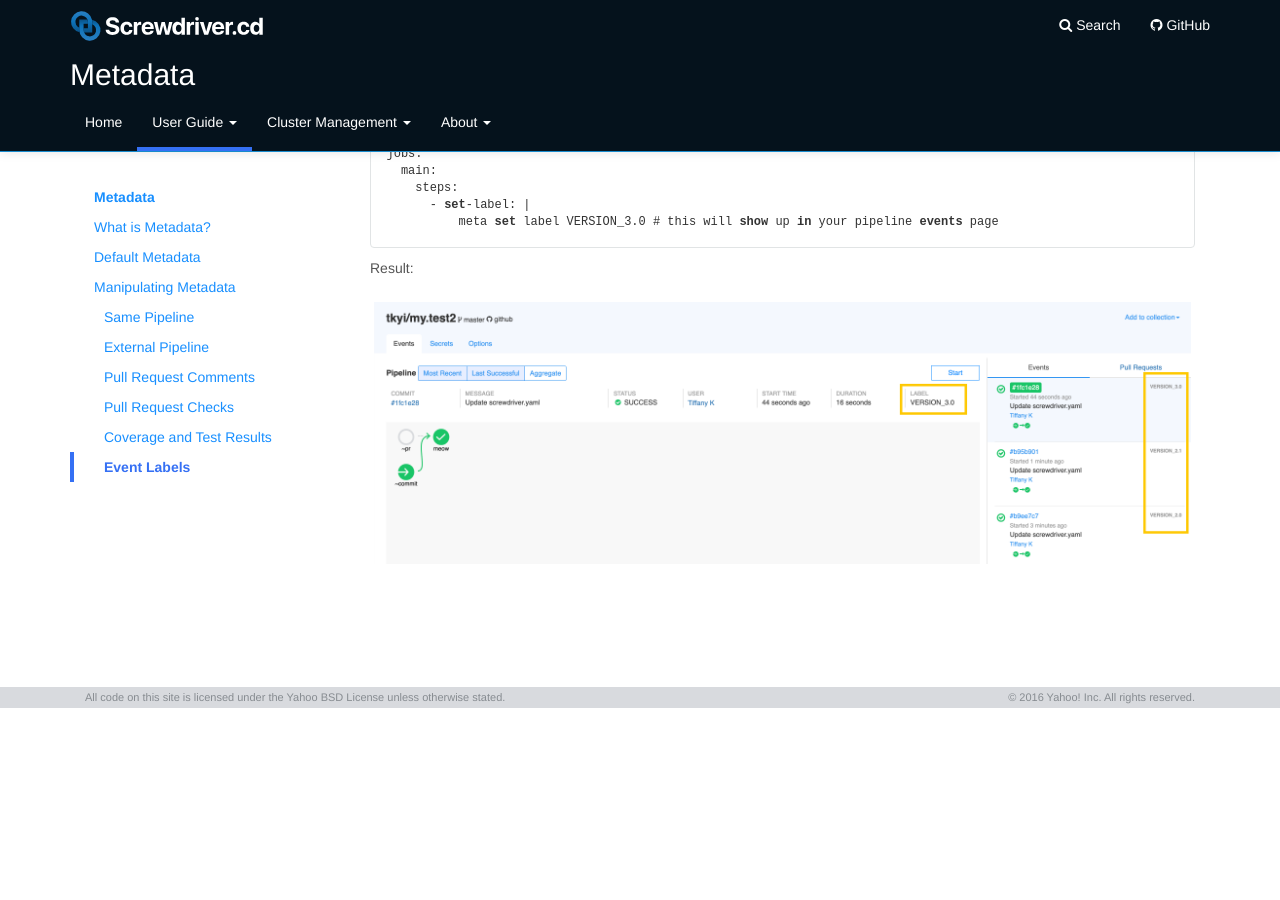
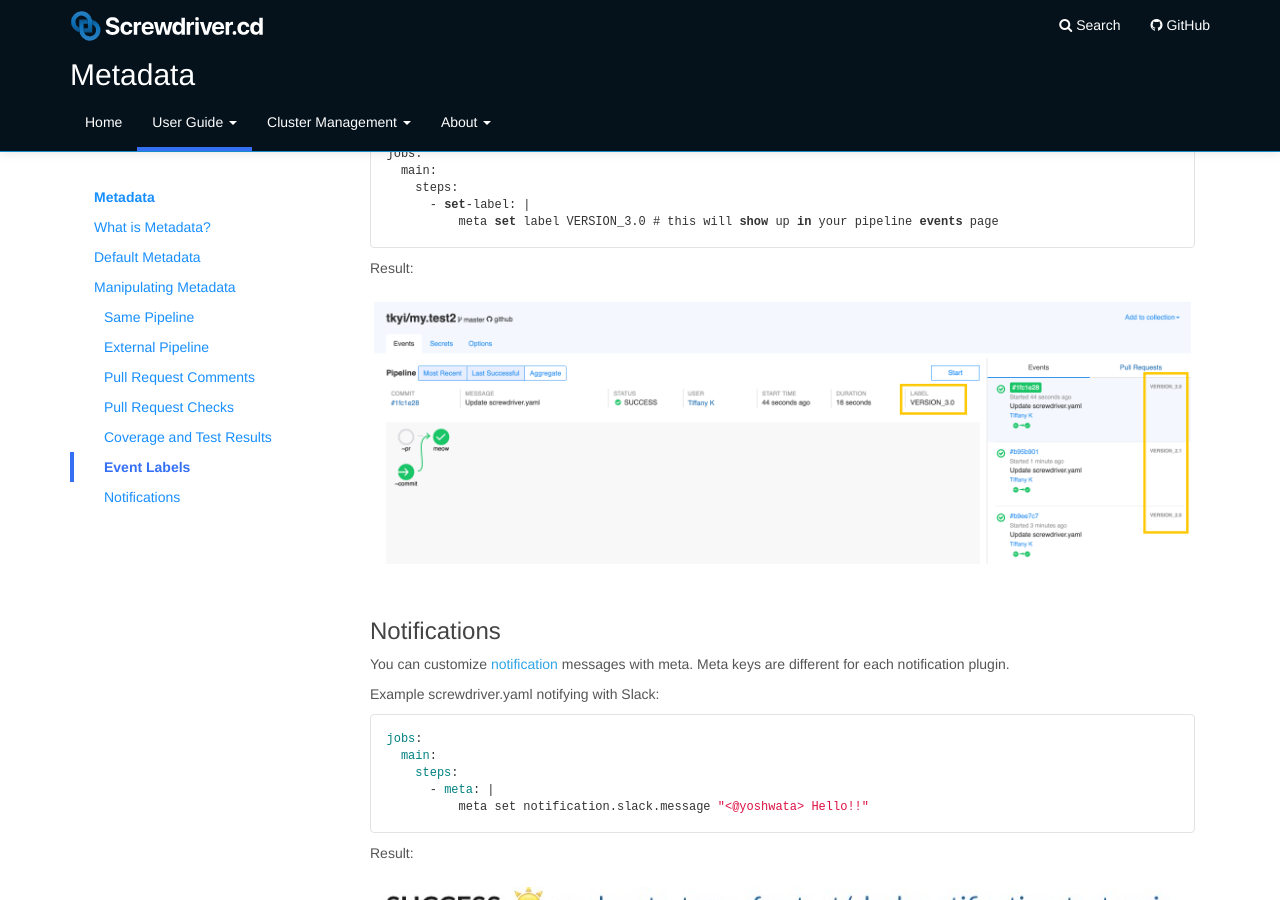
Before and after one commit to screwdriver-cd/guide, a Jekyll site: the page built from docs/user-guide/metadata.md, in a window 1280 px wide and 900 px high, scrolled down 4212 px. Built offline with Jekyll 4.4.1, drawn with Linux system fonts in a browser that asks for light colours; before the commit the page ends 4920 px from its top, so only the background shows below that.

Commit message:
feat(1177): Add meta notification (#309)

````diff
--- a/docs/user-guide/metadata.md
+++ b/docs/user-guide/metadata.md
@@ -24,6 +24,8 @@ toc:
       url: "#coverage-and-test-results"
     - title: <span class="menu-indent">Event Labels</span>
       url: "#event-labels"
+    - title: <span class="menu-indent">Notifications</span>
+      url: "#notifications"
 ---
 # Metadata
 
@@ -190,3 +192,20 @@ jobs:
 
 Result:
 ![Label](./assets/label-meta.png)
+
+### Notifications
+
+You can customize [notification](./configuration/settings.html#slack) messages with meta.
+Meta keys are different for each notification plugin.
+
+Example screwdriver.yaml notifying with Slack:
+```yaml
+jobs:
+  main:
+    steps:
+      - meta: |
+          meta set notification.slack.message "<@yoshwata> Hello!!"
+```
+
+Result:
+![notification-meta](./assets/notification-meta.png)
````
Also changed, not shown: docs/user-guide/configuration/settings.md (+2 -0 lines), docs/user-guide/assets/notification-meta.png (added).
